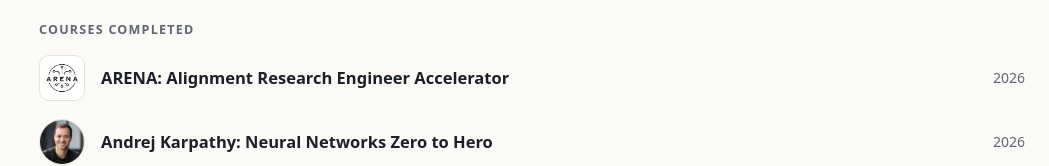
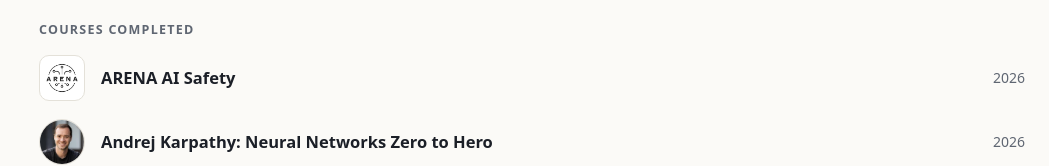
Before and after one commit to jaredcobrin/jaredcobrin.github.io, a plain HTML site: page index.html in a window 1280 px wide. Shown: the part 1997-2163 px from the top of the page, without its empty margins (231-1280 px from the left). Drawn offline with Linux system fonts and the light colour scheme.

Commit message:
Rename ARENA course line to ARENA AI Safety
Co-Authored-By: Claude Sonnet 5.5 <noreply@anthropic.com>
Claude-Session: https://claude.ai/code/session_01RMU26cbhxH5MftZHd86oNG

```diff
--- a/index.html
+++ b/index.html
@@ -86,7 +86,7 @@
 
     <h3 class="grp">Courses completed</h3>
     <ul class="plain">
-      <li><img class="logo" src="logos/arena.png" alt="ARENA logo"><div class="txt"><b>ARENA: Alignment Research Engineer Accelerator</b></div><time>2026</time></li>
+      <li><img class="logo" src="logos/arena.png" alt="ARENA logo"><div class="txt"><b>ARENA AI Safety</b></div><time>2026</time></li>
       <li><img class="logo photo-r" src="logos/karpathy.jpg" alt="Andrej Karpathy"><div class="txt"><b>Andrej Karpathy: Neural Networks Zero to Hero</b></div><time>2026</time></li>
       <li><img class="logo" src="logos/coursera.svg" alt="Coursera logo"><div class="txt"><b>Coursera: Machine Learning Specialization</b></div><time>2026</time></li>
     </ul>
```
